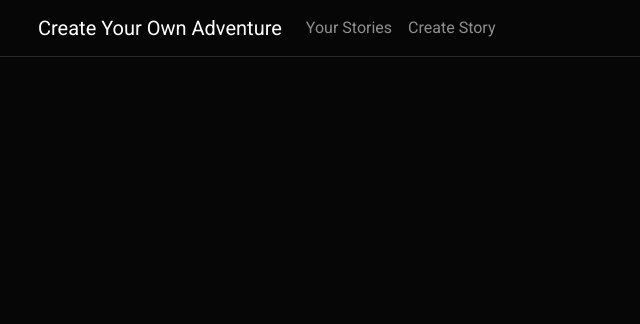
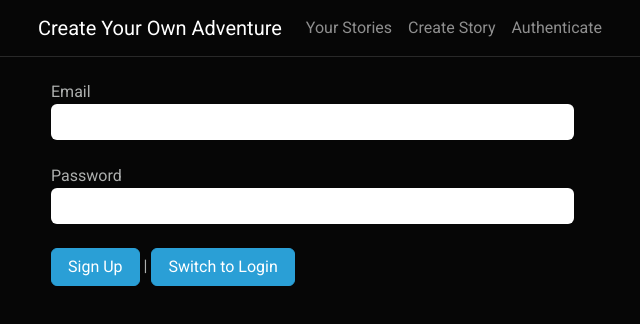
Before and after one commit to jadenmounteer/createYourOwnAdventure, an Angular app: page /auth in a window 1280 px wide. Before the commit this address led to /. Shown: the top 324 px of the page, without its empty margins (54-694 px from the left). Built offline with nearby package versions, Linux system fonts and the light colour scheme.

Commit message:
Add auth component

```diff
--- a/src/app/app.module.ts
+++ b/src/app/app.module.ts
@@ -18,6 +18,7 @@ import {
   FontAwesomeModule,
 } from '@fortawesome/angular-fontawesome';
 import { faTrash } from '@fortawesome/free-solid-svg-icons';
+import { AuthComponent } from './auth/auth.component';
 
 const appRoutes: Routes = [
   { path: '', component: LoginPageComponent },
@@ -37,6 +38,10 @@ const appRoutes: Routes = [
     path: 'readStory/:id',
     component: ReadStoryComponent,
   },
+  {
+    path: 'auth',
+    component: AuthComponent,
+  },
 ];
 @NgModule({
   declarations: [
@@ -48,6 +53,7 @@ const appRoutes: Routes = [
     CreateOrEditStoryComponent,
     ReadStoryComponent,
     LoginPageComponent,
+    AuthComponent,
   ],
   imports: [
     BrowserModule,
--- /dev/null
+++ b/src/app/auth/auth.component.html
@@ -0,0 +1,20 @@
+<div class="row">
+  <div class="col-xs-12 col-md-6 col-md-offset-3">
+    <form>
+      <div class="form-group">
+        <label for="email">Email</label>
+        <input type="email" id="email" class="form-control" />
+      </div>
+      <br />
+      <div class="form-group">
+        <label for="password">Password</label>
+        <input type="password" id="password" class="form-control" />
+      </div>
+      <br />
+      <div>
+        <button class="btn btn-primary">Sign Up</button> |
+        <button class="btn btn-primary">Switch to Login</button>
+      </div>
+    </form>
+  </div>
+</div>
--- /dev/null
+++ b/src/app/auth/auth.component.ts
@@ -0,0 +1,15 @@
+import { Component, OnInit } from '@angular/core';
+
+@Component({
+  selector: 'app-auth',
+  templateUrl: './auth.component.html',
+  styleUrls: ['./auth.component.scss']
+})
+export class AuthComponent implements OnInit {
+
+  constructor() { }
+
+  ngOnInit(): void {
+  }
+
+}
--- a/src/app/nav/nav.component.html
+++ b/src/app/nav/nav.component.html
@@ -23,6 +23,9 @@
         <li class="nav-item">
           <a class="nav-link" routerLink="/createOrEditStory">Create Story</a>
         </li>
+        <li class="nav-item">
+          <a class="nav-link" routerLink="/auth">Authenticate</a>
+        </li>
       </ul>
     </div>
   </div>
```
Also changed, not shown: src/app/auth/auth.component.scss (added).
